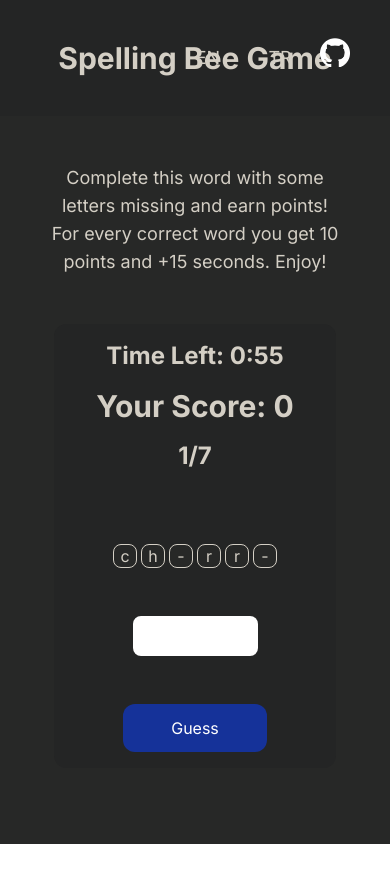
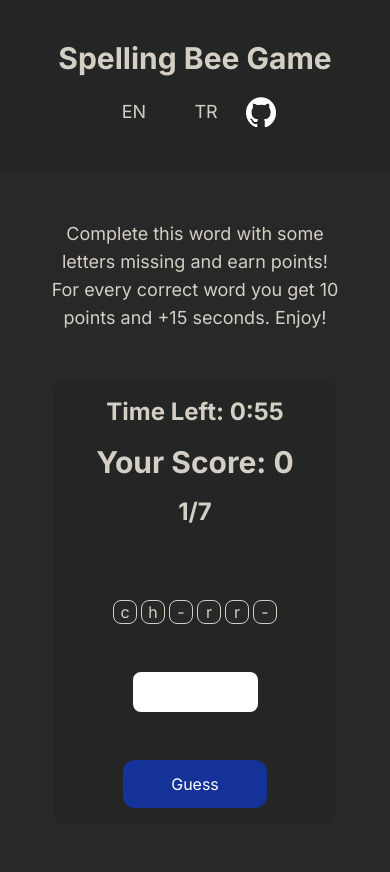
Before and after one commit to huzeyfeyetkiner/spelling-bee, a Next.js app: page /en/game in a window 390 px wide. Before the commit the page ends 844 px from the top, so only its background shows below. Built offline with nearby package versions, Linux system fonts and the light colour scheme.

Commit message:
responsiveness adjustments for navbar

```diff
--- a/src/components/Navbar.jsx
+++ b/src/components/Navbar.jsx
@@ -14,7 +14,7 @@ function Navbar() {
 					{t("title")}
 				</h1>
 			</Link>
-			<div className="absolute right-10 flex">
+			<div className="flex items-center justify-center mt-4 lg:absolute lg:right-5">
 				<LocaleSwitcher />
 				<Link
 					href={"https://github.com/huzeyfeyetkiner"}
```
